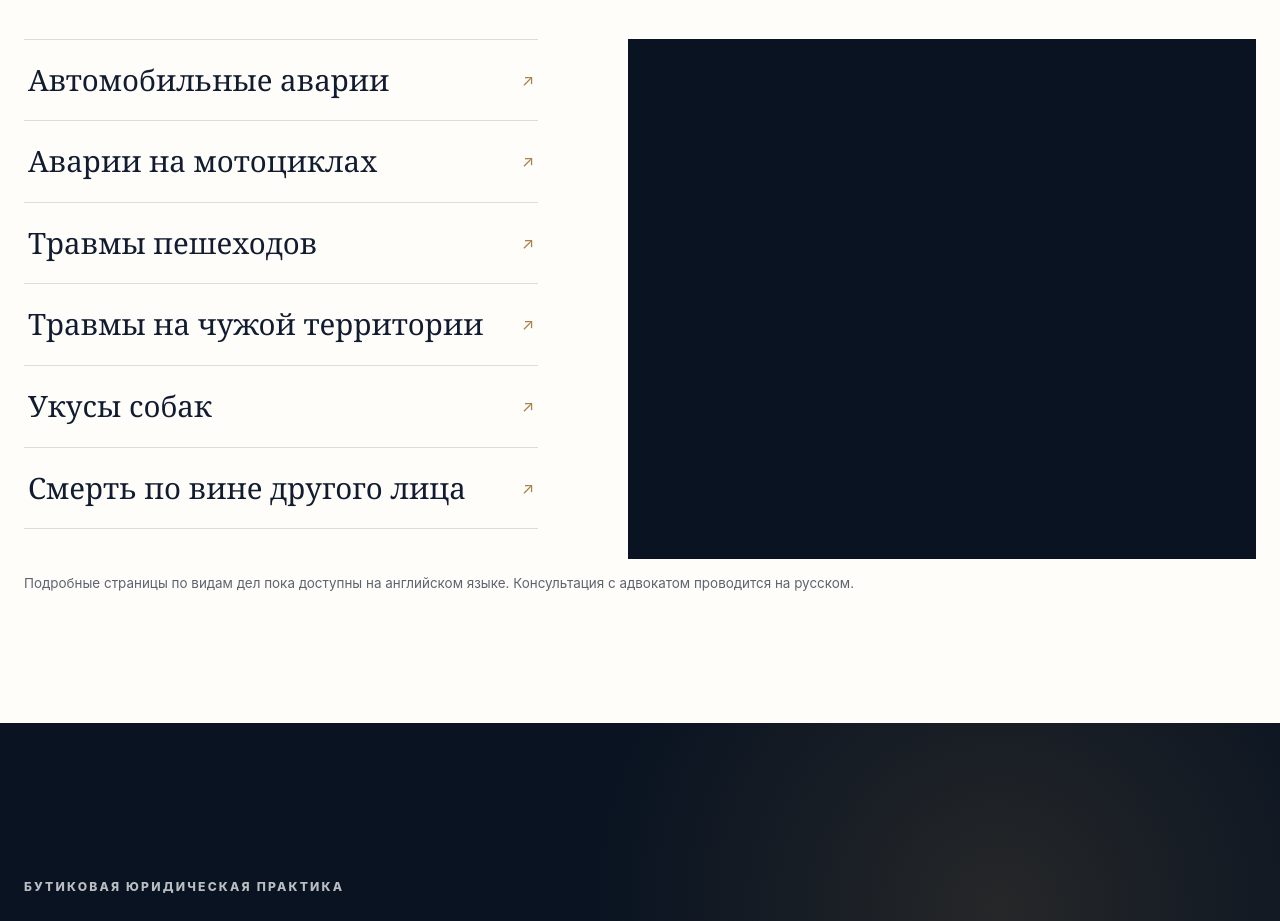
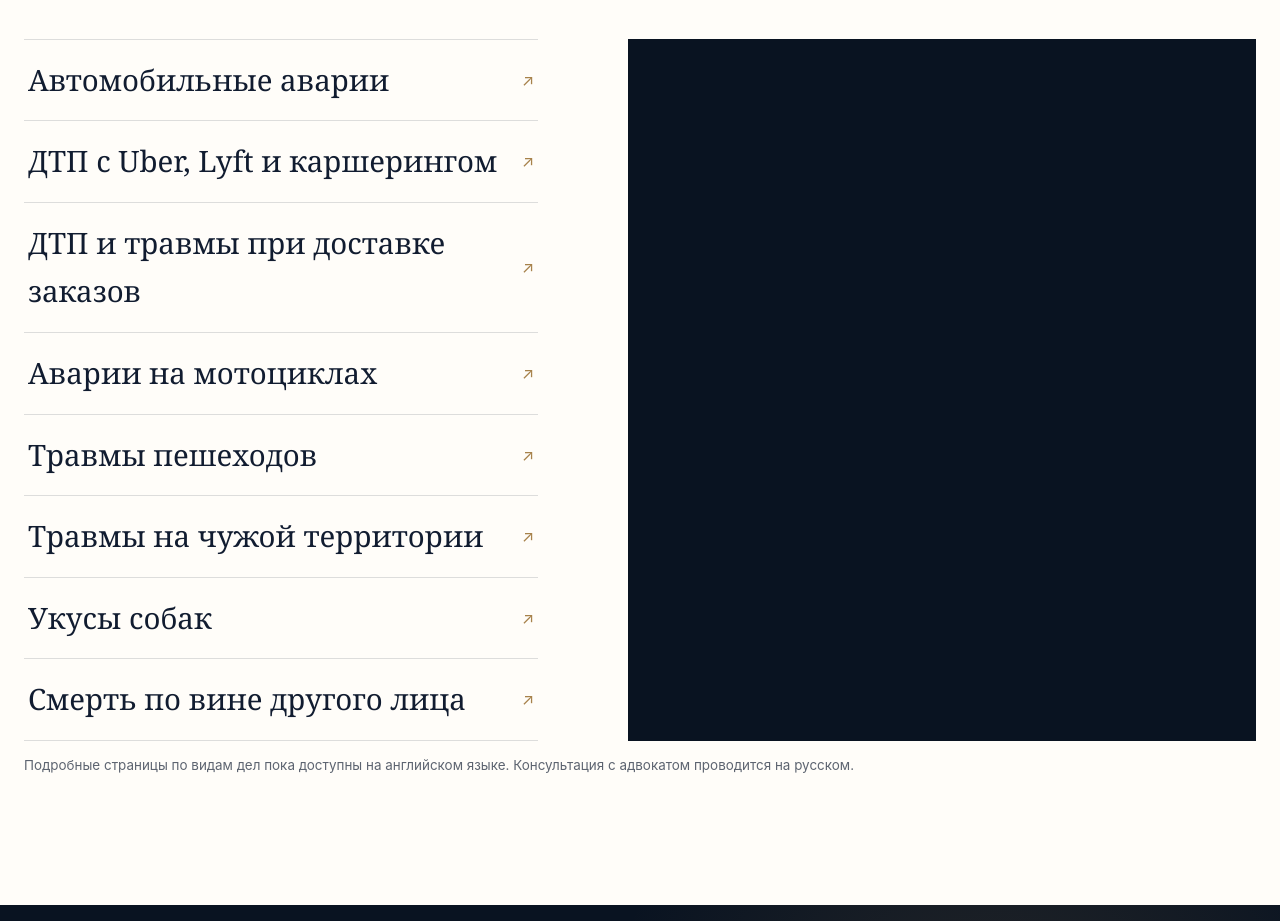
Before and after one commit to savostyanovlaw/thousandoaksinjury-automation, a plain HTML site: page website/ru/index.html in a window 1280 px wide. Shown: the part 1462-2383 px from the top of the page. Drawn offline with Linux system fonts and the light colour scheme.

Commit message:
SEO: link Russian-language PI navigation to rideshare and delivery resources

```diff
--- a/website/ru/index.html
+++ b/website/ru/index.html
@@ -92,6 +92,8 @@
     <div class="practice-editorial">
       <div class="practice-list" aria-label="Направления практики">
         <a href="/car-accident-lawyer/" hreflang="en">Автомобильные аварии</a>
+        <a href="/rideshare-accident-lawyer/" hreflang="en">ДТП с Uber, Lyft и каршерингом</a>
+        <a href="/delivery-driver-injury-lawyer/" hreflang="en">ДТП и травмы при доставке заказов</a>
         <a href="/motorcycle-accident-lawyer/" hreflang="en">Аварии на мотоциклах</a>
         <a href="#contact">Травмы пешеходов</a>
         <a href="/slip-and-fall-lawyer/" hreflang="en">Травмы на чужой территории</a>
```
